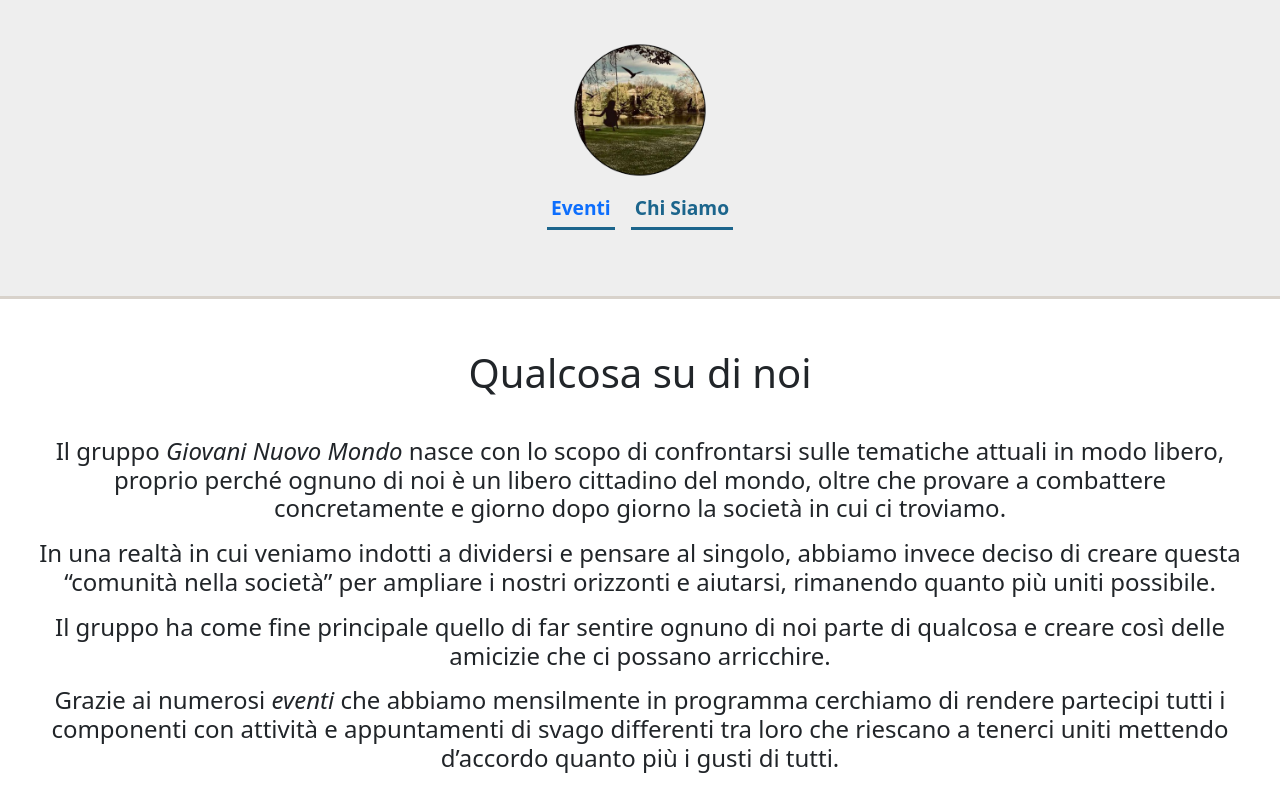
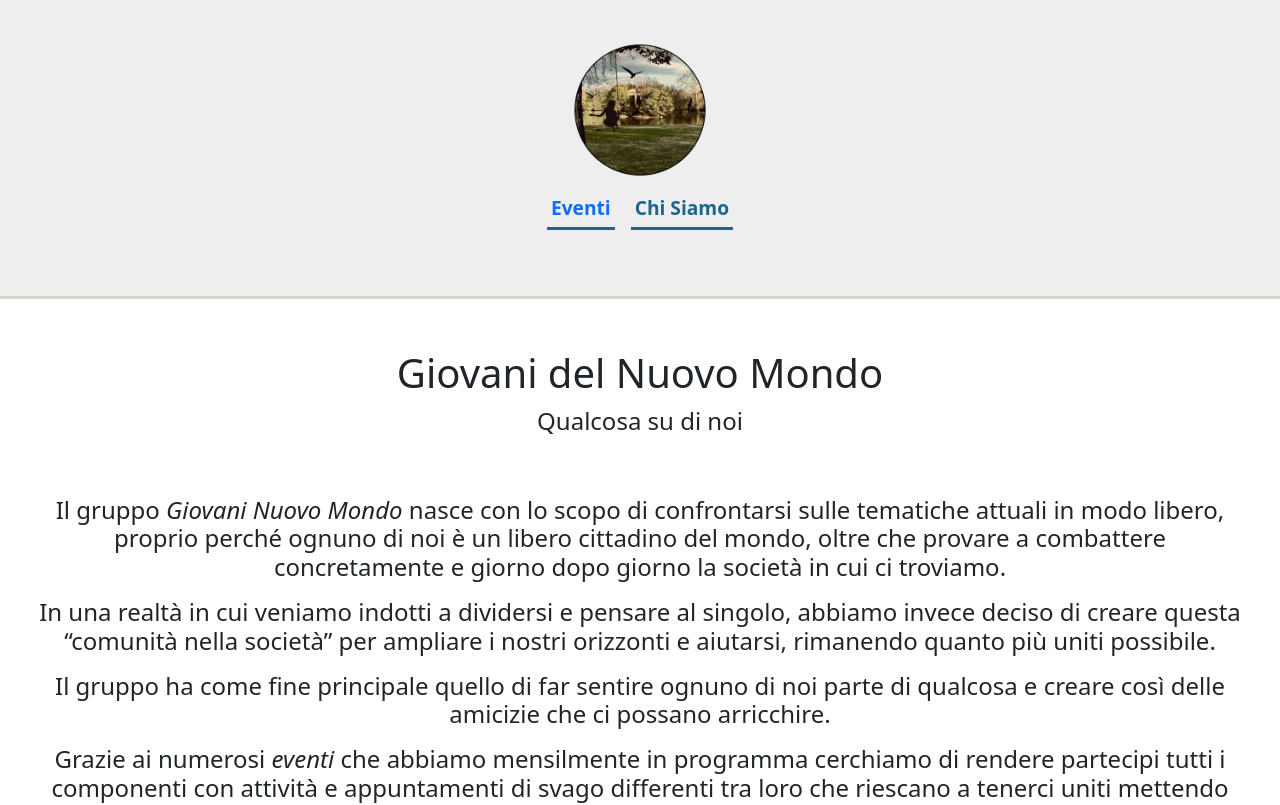
Before and after one commit to tommasogiannoni/gnmondo, a Nuxt app: page /about in a window 1280 px wide. Shown: the top 805 px of the page. Built offline with nearby package versions, Linux system fonts and the light colour scheme; what view-design would draw is missing.

Commit message:
Small fix

```diff
--- a/pages/about.vue
+++ b/pages/about.vue
@@ -1,6 +1,8 @@
 <template>
   <div>
-    <h1 style="margin-bottom: 40px;">Qualcosa su di noi</h1>
+    <h1 style="margin-bottom: 10px">Giovani del Nuovo Mondo</h1>
+    <h3 style="margin-bottom: 10px"></h3>
+    <h4 style="margin-bottom: 60px; font-weight: lighter;">Qualcosa su di noi</span></h4>
     <div>
       <h4 style="margin-bottom: 60px; margin-left: 20px; margin-right: 20px; font-weight: lighter;">
         <p>
--- a/pages/index.vue
+++ b/pages/index.vue
@@ -1,6 +1,6 @@
 <template>
   <div class="container">
-    <h1 style="margin-bottom: 10px">Giovani Nuovo Mondo</h1>
+    <h1 style="margin-bottom: 10px">Giovani del Nuovo Mondo</h1>
     <h3 style="margin-bottom: 10px"></h3>
     <h4 style="margin-bottom: 60px; font-weight: lighter;">Eventi di <span style="font-weight:bolder">{{mese}}</span></h4>
     <div class="div-card" v-for="event in events" v-on:click="select($event)">
```
